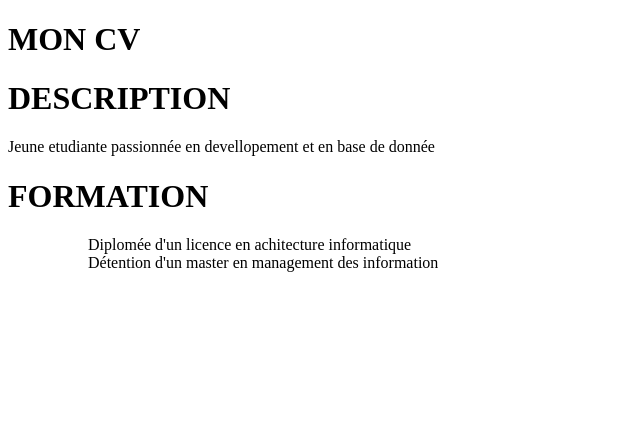
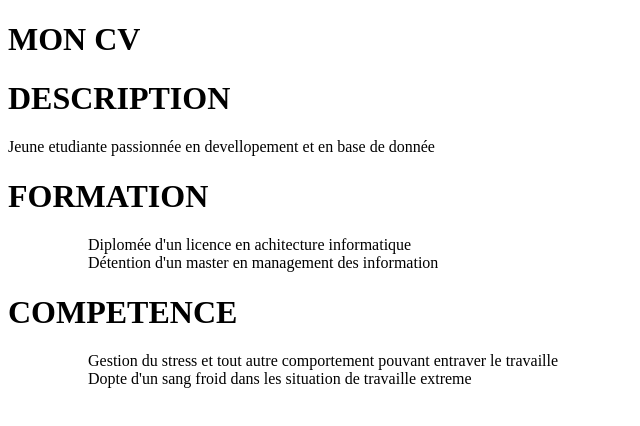
Before and after one commit to Ornelie22/mon-cv, a plain HTML site: page index.html in a window 1280 px wide. Shown: the whole page, without its empty margins (0-640 px from the left). Drawn offline with Linux system fonts and the light colour scheme.

```diff
--- a/index.html
+++ b/index.html
@@ -23,6 +23,16 @@
            </ul>
         </P>
     </div>
+    <div>
+        <h1>COMPETENCE</h1>
+        <ul>
+            <ol>Gestion du stress et tout autre comportement pouvant entraver le travaille</ol>
+            <ol>Dopte d'un sang froid dans les situation de travaille extreme </ol>
+           </ul>
+
+
+
+    </div>
 
 </body>
 </html
```
